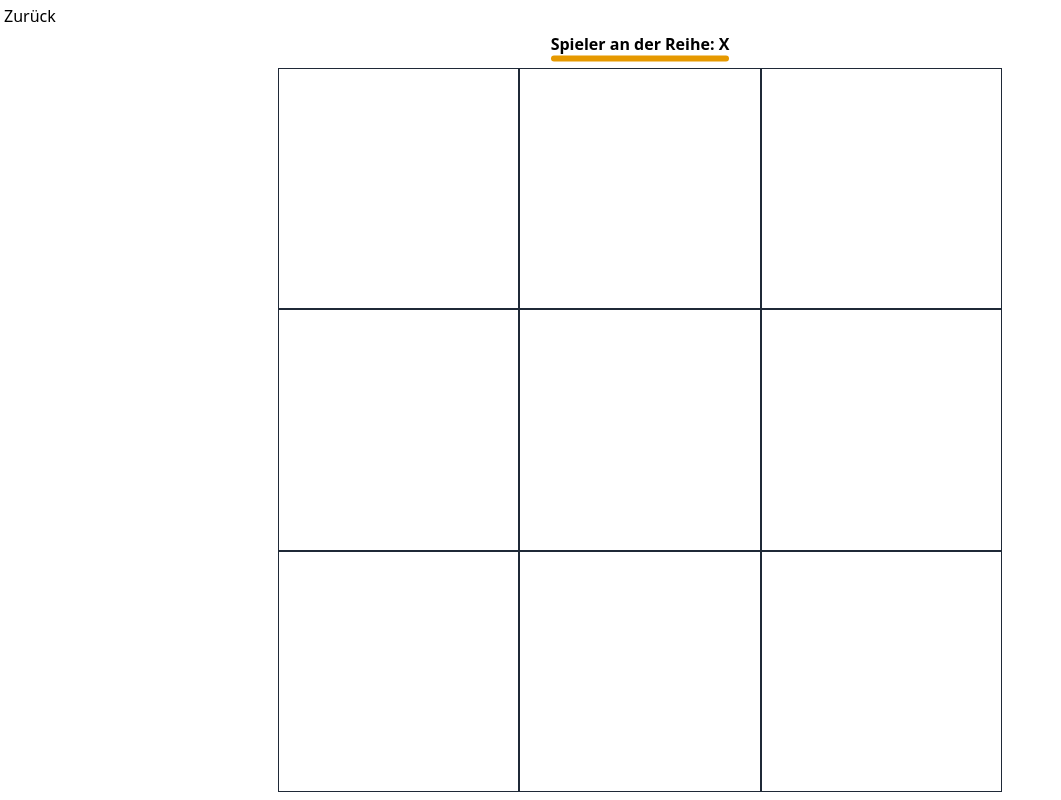
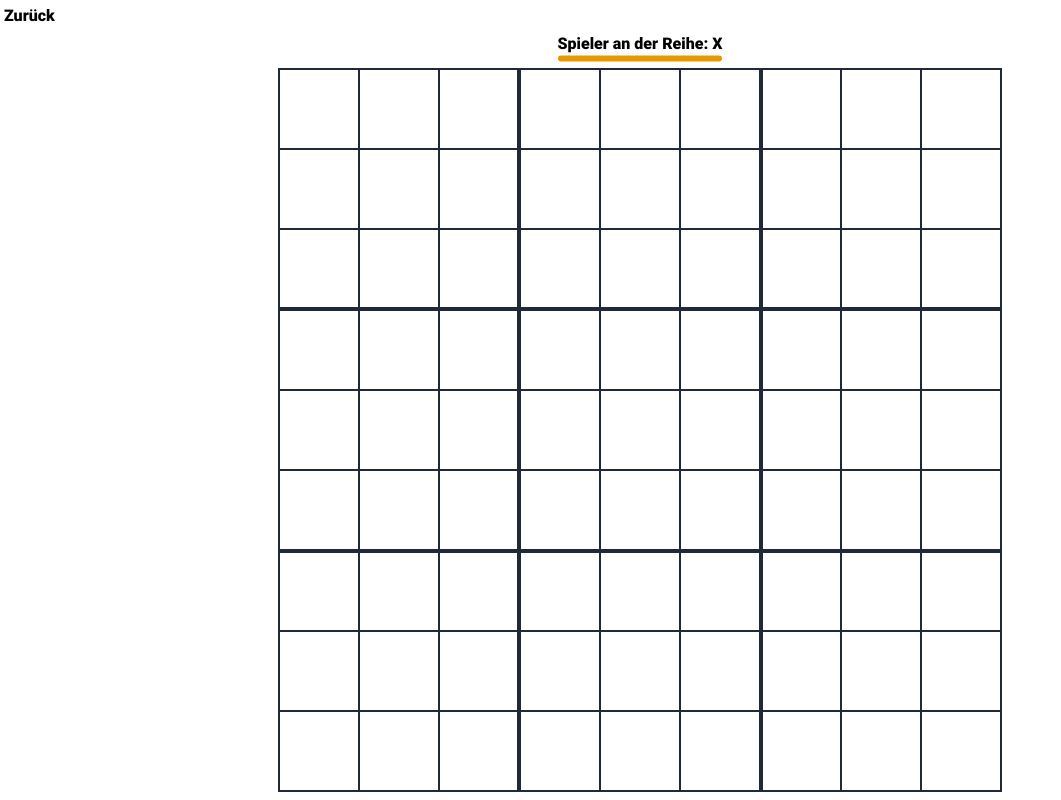
Before and after one commit to ArtrenH/games-VPlan_FR, a SvelteKit app: page /tictactoe in a window 1280 px wide. Shown: the whole page, without its empty margins (0-1061 px from the left). Built offline with nearby package versions, Linux system fonts and the light colour scheme.

Commit message:
New Font

```diff
--- a/src/app.css
+++ b/src/app.css
@@ -1,3 +1,10 @@
 @tailwind base;
 @tailwind components;
 @tailwind utilities;
+@font-face {
+    font-family: 'Roboto';
+    src: url('Roboto-Black.ttf');
+}
+* {
+    font-family: 'Roboto', sans-serif;
+}
--- a/src/lib/TicTacToe/BoardView.svelte
+++ b/src/lib/TicTacToe/BoardView.svelte
@@ -14,7 +14,7 @@
 {#if data.getWinner() != Winner.Pending}
     <div class="absolute transition-opacity w-full h-full bg-[#fff8] hover:opacity-0" style="z-index: {data.depth}">
         <svg viewBox="0 0 20 20" class="w-full h-full">
-            <text x={data.getWinner() === Winner.X ? "5.3" : "3.7"} y="16" style="fill: #0000; stroke: #000B; stroke-width: 2;">{winnerToString(data.getWinner())}</text>
+            <text x={data.getWinner() === Winner.X ? "4.9" : "4.5"} y="16" style="fill: #000B;">{winnerToString(data.getWinner())}</text>
         </svg>
     </div>
 {/if}
@@ -31,7 +31,7 @@
                                 <button class="flex-1 transition-colors hover:bg-gray-400 disabled:bg-[#48547c]" on:click={() => {moveCallback && moveCallback([row*3 + col])}} disabled={!data.fields[row*3 + col].isEnabled}></button>
                             {:else}
                                 <svg viewBox="0 0 20 20" class="flex-1 pointer-events-none">
-                                    <text x={data.fields[row*3 + col].getWinner() === Winner.X ? "5.3" : "3.7"} y="16" style="stroke: black; stroke-width: 2;">{winnerToString(data.fields[row*3 + col].getWinner())}</text>
+                                    <text x={data.fields[row*3 + col].getWinner() === Winner.X ? "4.9" : "4.5"} y="16" style="stroke: black; stroke-width: 2;">{winnerToString(data.fields[row*3 + col].getWinner())}</text>
                                 </svg>
                             {/if}
                         {/if}
--- a/src/routes/+layout.svelte
+++ b/src/routes/+layout.svelte
@@ -17,7 +17,9 @@
 
 {#if $page.url.pathname !== "/"}
     <a class="absolute top-1 left-1" style="view-transition-name: {$page.url.pathname.slice(1)};" href="/">Zurück</a>
+    <div class="mt-6">
+        <slot />
+    </div>
+{:else}
+    <slot />
 {/if}
-<div class="mt-6">
-    <slot />
-</div>
--- a/src/routes/tictactoe/+page.svelte
+++ b/src/routes/tictactoe/+page.svelte
@@ -2,7 +2,7 @@
     import { Board, Winner, winnerToString } from "$lib/TicTacToe/TicTacToe";
     import BoardView from "$lib/TicTacToe/BoardView.svelte";
 
-    let board = new Board(1);
+    let board = new Board(2);
     let currentPlayerString: string;
     $: currentPlayerString = winnerToString(board.sharedGameState.currentPlayer);
 </script>
```
Also changed, not shown: src/Roboto-Black.ttf (added).
